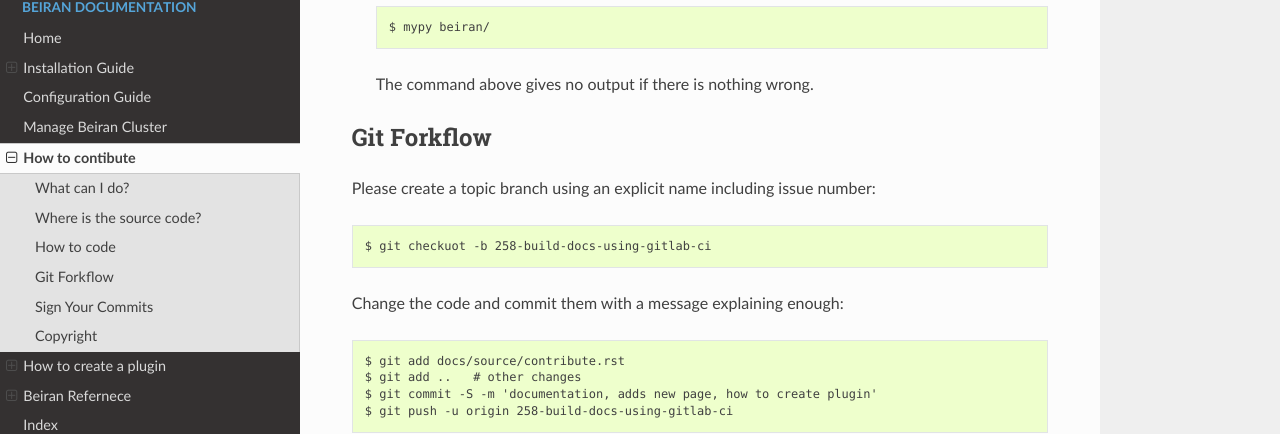
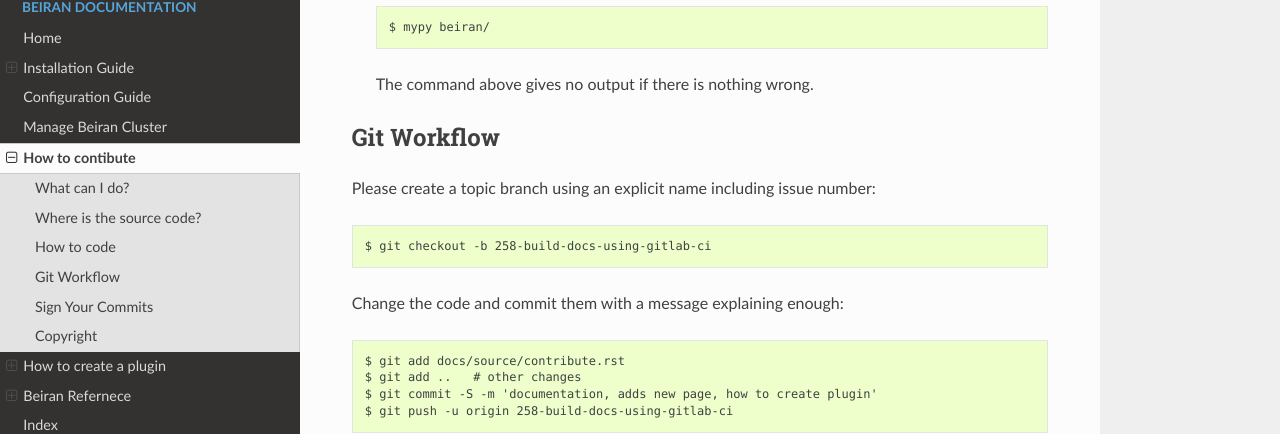
Before and after one commit to objectx/beiran, a Sphinx documentation site: the page built from doc/source/contribute.rst, in a window 1280 px wide and 900 px high, scrolled down 2015 px. Shown: the part 139-573 px from the top of the window. Built offline with Sphinx 7.4.7 and the Read the Docs theme 2.0.0, drawn with Linux system fonts in a browser that asks for light colours.

Commit message:
doc fix typos in contribution guide

```diff
--- a/doc/source/contribute.rst
+++ b/doc/source/contribute.rst
@@ -101,11 +101,11 @@ type hinting
     The command above gives no output if there is nothing wrong.
 
 
-Git Forkflow
+Git Workflow
 ------------
 Please create a topic branch using an explicit name including issue number::
 
-    $ git checkuot -b 258-build-docs-using-gitlab-ci
+    $ git checkout -b 258-build-docs-using-gitlab-ci
 
 Change the code and commit them with a message explaining enough::
 
```
